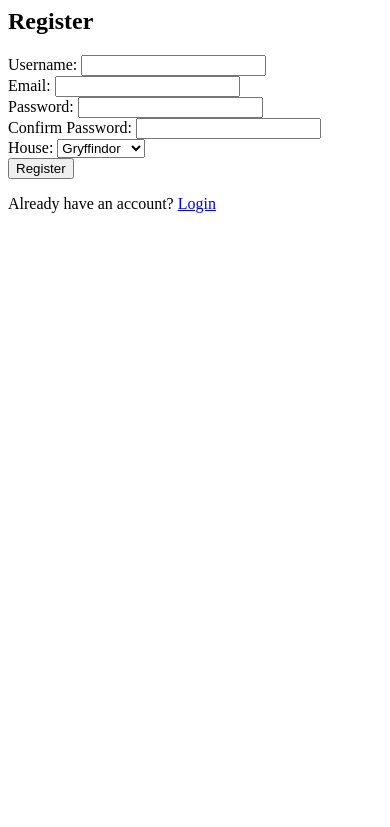
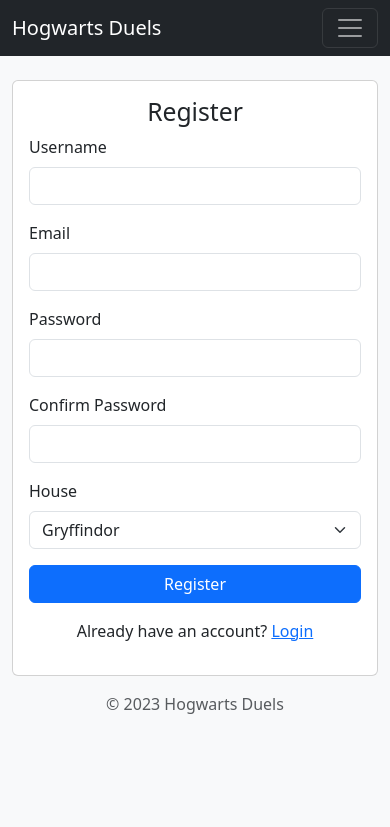
Before and after one commit to SoroushKeyana/Hogwarts-Duels, a Django app: page /register/ in a window 390 px wide. Shown: the top 827 px of the page. Run offline with Django 5.2, Linux system fonts and the light colour scheme.

Commit message:
add style to make the project look better

```diff
--- a/core/templates/base.html
+++ b/core/templates/base.html
@@ -3,36 +3,63 @@
 <html lang="en">
 <head>
   <title>{% block title %}Hogwarts Duels{% endblock %}</title>
+  <link href="https://cdn.jsdelivr.net/npm/bootstrap@5.3.3/dist/css/bootstrap.min.css" rel="stylesheet">
   <link rel="stylesheet" href="{% static 'core/css/style.css' %}">
-  <link href="https://cdn.jsdelivr.net/npm/bootstrap@5.3.3/dist/css/bootstrap.min.css" rel="stylesheet">
-  <script src="https://cdn.jsdelivr.net/npm/bootstrap@5.3.3/dist/js/bootstrap.bundle.min.js"></script>
   <meta name="viewport" content="width=device-width, initial-scale=1">
   <meta charset="UTF-8">
 </head>
 <body>
-  <nav class="navbar navbar-expand-lg navbar-light bg-light">
-    <ul class="nav">
-      <li class="nav-item"><a href="{% url 'dashboard' %}">Dashboard</a></li>
+  <nav class="navbar navbar-expand-lg navbar-dark bg-dark">
+    <div class="container">
+      <a class="navbar-brand" href="{% url 'dashboard' %}">Hogwarts Duels</a>
+      <button class="navbar-toggler" type="button" data-bs-toggle="collapse" data-bs-target="#navbarNav" aria-controls="navbarNav" aria-expanded="false" aria-label="Toggle navigation">
+        <span class="navbar-toggler-icon"></span>
+      </button>
+      <div class="collapse navbar-collapse" id="navbarNav">
+        <ul class="navbar-nav ms-auto">
+          {% if user.is_authenticated %}
+            <li class="nav-item">
+              <a class="nav-link" href="{% url 'profile' user.username %}">Profile</a>
+            </li>
+            <li class="nav-item">
+              <a class="nav-link" href="{% url 'my_duels' %}">My Duels</a>
+            </li>
+            <li class="nav-item">
               <form method="post" action="{% url 'logout' %}">
                 {% csrf_token %}
-          <button type="submit">Logout</button>
+                <button type="submit" class="btn btn-dark">Logout</button>
               </form>
+            </li>
+          {% else %}
+            <li class="nav-item">
+              <a class="nav-link" href="{% url 'login' %}">Login</a>
+            </li>
+            <li class="nav-item">
+              <a class="nav-link" href="{% url 'register' %}">Register</a>
+            </li>
+          {% endif %}
         </ul>
+      </div>
+    </div>
   </nav>
 
-  <main>
+  <main class="container mt-4">
     {% block content %}{% endblock %}
   </main>
 
-    <footer>
-        <p>&copy; 2023 Hogwarts Duels</p>
+  <footer class="footer mt-auto py-3 bg-light">
+    <div class="container text-center">
+      <span class="text-muted">&copy; 2023 Hogwarts Duels</span>
+    </div>
   </footer>
 
-  <div id="duel-notifications"></div>
+  <div id="duel-notifications" class="position-fixed bottom-0 end-0 p-3" style="z-index: 11"></div>
+
+  <script src="https://cdn.jsdelivr.net/npm/bootstrap@5.3.3/dist/js/bootstrap.bundle.min.js"></script>
   <script>
       const csrfToken = "{{ csrf_token }}";
   </script>
-  <script src="{% static 'core/js/main.js' %}"></script>
+  <script src="{% static 'core/js/main.js' %}?v=2"></script>
   {% if user.is_authenticated %}
   <script>
     function getDuelInvitations() {
@@ -43,10 +70,19 @@
             notificationsDiv.innerHTML = ''; // Clear old notifications
             data.forEach(invitation => {
                 const notification = document.createElement('div');
-                notification.className = 'alert alert-info';
+                notification.className = 'toast show';
+                notification.setAttribute('role', 'alert');
+                notification.setAttribute('aria-live', 'assertive');
+                notification.setAttribute('aria-atomic', 'true');
                 notification.innerHTML = `
-                    You have a duel invitation from <strong>${invitation.challenger}</strong>.
+                    <div class="toast-header">
+                        <strong class="me-auto">Duel Invitation</strong>
+                        <button type="button" class="btn-close" data-bs-dismiss="toast" aria-label="Close"></button>
+                    </div>
+                    <div class="toast-body">
+                        <p>You have a duel invitation from <strong>${invitation.challenger}</strong>.</p>
                         <a href="/duel/${invitation.id}/" class="btn btn-sm btn-primary">View</a>
+                    </div>
                 `;
                 notificationsDiv.appendChild(notification);
             });
--- a/core/templates/register.html
+++ b/core/templates/register.html
@@ -1,20 +1,53 @@
-<h2>Register</h2>
+{% extends "base.html" %}
+
+{% block title %}Register{% endblock %}
+
+{% block content %}
+<div class="row justify-content-center">
+  <div class="col-md-6">
+    <div class="card">
+      <div class="card-body">
+        <h2 class="card-title text-center">Register</h2>
         {% if error %}
-  <p style="color: red;">{{ error }}</p>
+          <div class="alert alert-danger" role="alert">
+            {{ error }}
+          </div>
         {% endif %}
         <form method="POST">
           {% csrf_token %}
-  <label>Username: <input type="text" name="username" required></label><br>
-  <label>Email: <input type="email" name="email" required></label><br>
-  <label>Password: <input type="password" name="password" required></label><br>
-  <label>Confirm Password: <input type="password" name="password_confirm" required></label><br>
-  <label>House:
-    <select name="house" required>
+          <div class="mb-3">
+            <label for="username" class="form-label">Username</label>
+            <input type="text" class="form-control" id="username" name="username" required>
+          </div>
+          <div class="mb-3">
+            <label for="email" class="form-label">Email</label>
+            <input type="email" class="form-control" id="email" name="email" required>
+          </div>
+          <div class="mb-3">
+            <label for="password" class="form-label">Password</label>
+            <input type="password" class="form-control" id="password" name="password" required>
+          </div>
+          <div class="mb-3">
+            <label for="password_confirm" class="form-label">Confirm Password</label>
+            <input type="password" class="form-control" id="password_confirm" name="password_confirm" required>
+          </div>
+          <div class="mb-3">
+            <label for="house" class="form-label">House</label>
+            <select class="form-select" id="house" name="house" required>
               {% for key, value in houses %}
                 <option value="{{ key }}">{{ value }}</option>
               {% endfor %}
             </select>
-  </label><br>
-  <button type="submit">Register</button>
+          </div>
+          <div class="d-grid">
+            <button type="submit" class="btn btn-primary">Register</button>
+          </div>
         </form>
-<p>Already have an account? <a href="{% url 'login' %}">Login</a></p>
+        <p class="mt-3 text-center">
+          Already have an account? <a href="{% url 'login' %}">Login</a>
+        </p>
+      </div>
+    </div>
+  </div>
+</div>
+{% endblock %}
--- a/static/core/css/style.css
+++ b/static/core/css/style.css
@@ -1,3 +1,8 @@
-h2{
-    background-color: red !important;
+body {
+    background-color: #f8f9fa;
 }
+
+.footer {
+    bottom: 0;
+    width: 100%;
+}
--- a/static/core/js/main.js
+++ b/static/core/js/main.js
@@ -11,11 +11,27 @@
                     results.innerHTML = '';
                     data.forEach(user => {
                         const li = document.createElement('li');
+                        li.className = 'list-group-item d-flex justify-content-between align-items-center';
+                        const userLink = document.createElement('a');
+                        userLink.href = `/profile/${user.username}/`;
+                        userLink.textContent = user.username;
+                        li.appendChild(userLink);
+
+                        const buttonDiv = document.createElement('div');
                         if (user.is_following) {
-                            li.innerHTML = `${user.username} <button onclick="unfollow(${user.id}, this)">Unfollow</button>`;
+                            const unfollowButton = document.createElement('button');
+                            unfollowButton.className = 'btn btn-sm btn-danger';
+                            unfollowButton.textContent = 'Unfollow';
+                            unfollowButton.onclick = () => unfollow(user.id, unfollowButton);
+                            buttonDiv.appendChild(unfollowButton);
                         } else {
-                            li.innerHTML = `${user.username} <button onclick="follow(${user.id}, this)">Follow</button>`;
+                            const followButton = document.createElement('button');
+                            followButton.className = 'btn btn-sm btn-primary';
+                            followButton.textContent = 'Follow';
+                            followButton.onclick = () => follow(user.id, followButton);
+                            buttonDiv.appendChild(followButton);
                         }
+                        li.appendChild(buttonDiv);
                         results.appendChild(li);
                     });
                 });
```
Also changed, not shown: core/templates/dashboard.html (+27 -17 lines), core/templates/duel.html (+23 -7 lines), core/templates/login.html (+37 -11 lines), core/templates/profile.html (+25 -14 lines). Lines whose indentation alone changed are shown as unchanged.
